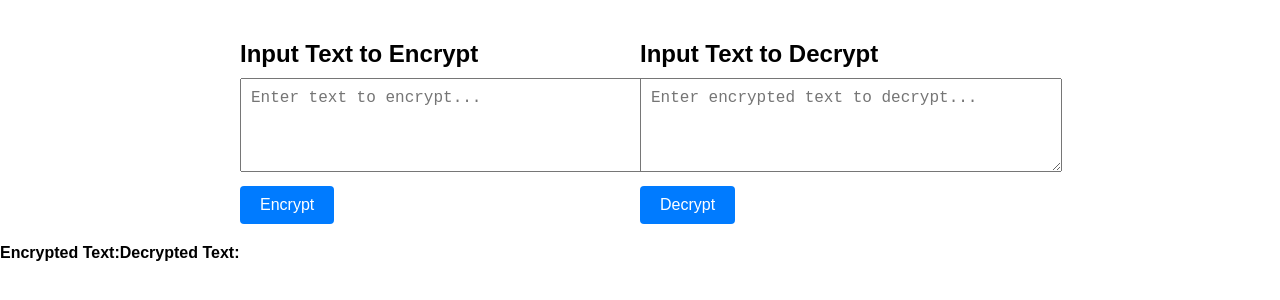
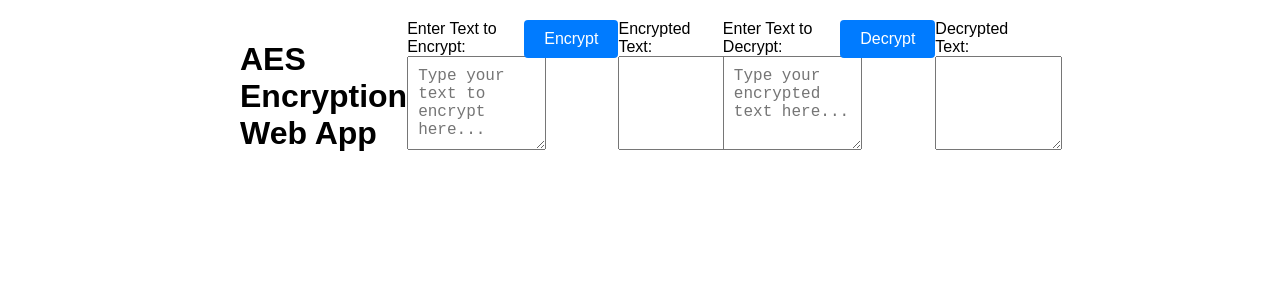
Before and after one commit to yacobUW/Encryption-Web-App, a React app: page index.html in a window 1280 px wide. Built offline with nearby package versions, Linux system fonts and the light colour scheme; files whose address does not match are found by name.

Commit message:
Update index.html

```diff
--- a/index.html
+++ b/index.html
@@ -8,32 +8,39 @@
 </head>
 <body>
   <div class="container">
-    <div class="input-container">
-      <h2>Input Text to Encrypt</h2>
-      <textarea id="inputText" rows="4" placeholder="Enter text to encrypt..."></textarea>
+    <h1>AES Encryption Web App</h1>
+
+    <div class="form-group">
+      <label for="inputText">Enter Text to Encrypt:</label>
+      <textarea id="inputText" rows="4" placeholder="Type your text to encrypt here..."></textarea>
+    </div>
+
+    <div class="form-group">
       <button onclick="handleEncryption()">Encrypt</button>
     </div>
 
-    <div class="input-container">
-      <h2>Input Text to Decrypt</h2>
-      <textarea id="encryptedText" rows="4" placeholder="Enter encrypted text to decrypt..."></textarea>
+    <div class="form-group">
+      <label for="outputText">Encrypted Text:</label>
+      <textarea id="outputText" rows="4" readonly></textarea>
+    </div>
+
+    <div class="form-group">
+      <label for="encryptedText">Enter Text to Decrypt:</label>
+      <textarea id="encryptedText" rows="4" placeholder="Type your encrypted text here..."></textarea>
+    </div>
+
+    <div class="form-group">
       <button onclick="handleDecryption()">Decrypt</button>
+    </div>
+
+    <div class="form-group">
+      <label for="decryptedText">Decrypted Text:</label>
+      <textarea id="decryptedText" rows="4" readonly></textarea>
     </div>
   </div>
 
-  <div class="result-container">
-    <div class="result">
-      <strong>Encrypted Text:</strong>
-      <div id="encryptedOutput"></div>
-    </div>
-
-    <div class="result">
-      <strong>Decrypted Text:</strong>
-      <div id="decryptedOutput"></div>
-    </div>
-  </div>
   <script src="js/react/APP.js"></script>
   <script src="js/encryption/AES_encryption.js"></script>
-  <script src="js/decryption/AES_decryption.js"></script>
+  <script src="js/encryption/AES_decryption.js"></script>
 </body>
 </html>
```
